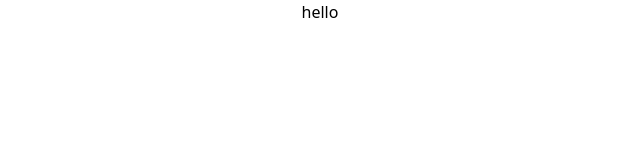
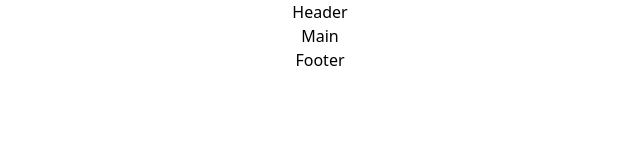
Before and after one commit to parisaMontakhab/Menu, a React (Vite) app in the folder Menu/: page / in a window 1280 px wide. Shown: the top 160 px of the page, without its empty margins (320-960 px from the left). Built offline with nearby package versions, Linux system fonts and the light colour scheme.

Commit message:
feat: add main structure of webpage

```diff
--- a/Menu/src/App.jsx
+++ b/Menu/src/App.jsx
@@ -1,14 +1,13 @@
-
-import './App.css'
+import "./App.css";
 
 function App() {
-
-
   return (
-  <div className='text-center'>
-    hello
-  </div>
-  )
+    <div className="text-center">
+      <div>Header</div>
+      <div>Main</div>
+      <div> Footer</div>
+    </div>
+  );
 }
 
-export default App
+export default App;
```
